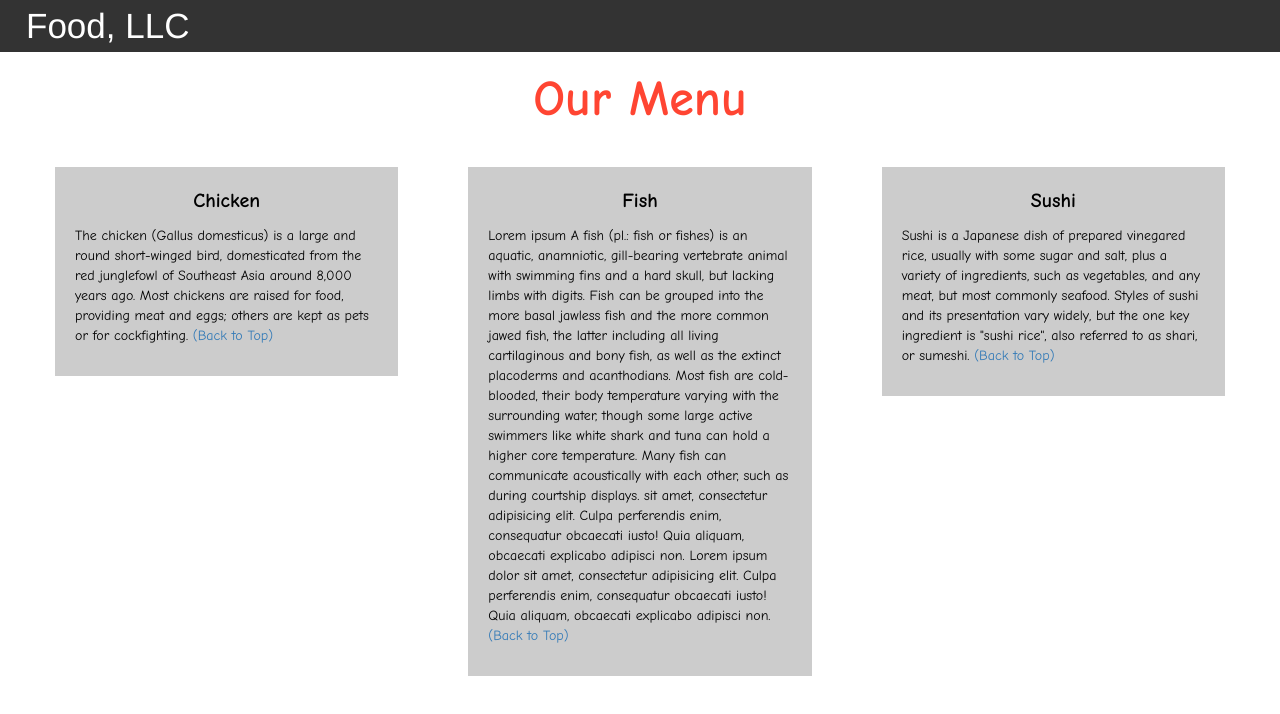
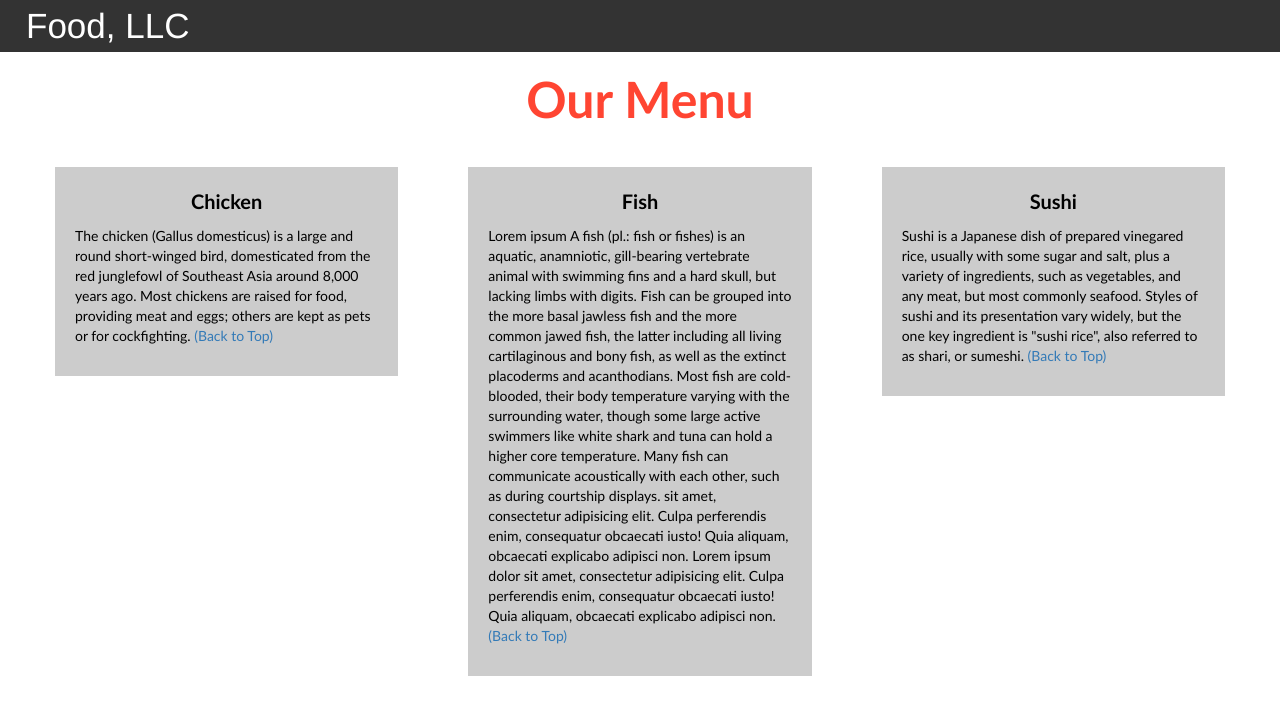
Before and after one commit to Manikanta-Kummarapurugu/coursera-test, a plain HTML site: page Module_3_solution/index.html in a window 1280 px wide. Drawn offline with nearby package versions, Linux system fonts and the light colour scheme.

Commit message:
module3solutioncss

```diff
--- a/Module_3_solution/css/style.css
+++ b/Module_3_solution/css/style.css
@@ -46,7 +46,7 @@
   text-align: center;
   color: #ff4532;
   font-size: 50px;
-  font-family: "Comic Sans MS", cursive, sans-serif;
+  font-family: "Gill Sans", cursive, sans-serif;
   font-weight: bold;
 }
 
@@ -82,7 +82,7 @@ li{
     height: auto;
     color: black;
     background-color: rgba(0,0,0,0.2);
-    font-family: "Comic Sans MS", cursive, sans-serif;
+    font-family: "Gill Sans", cursive, sans-serif;
     padding: 20px;
 }
 
```
